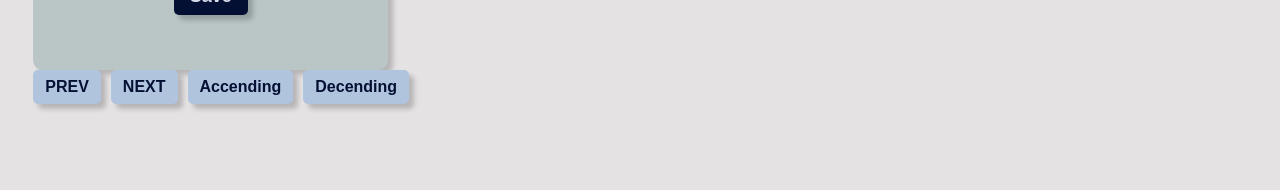
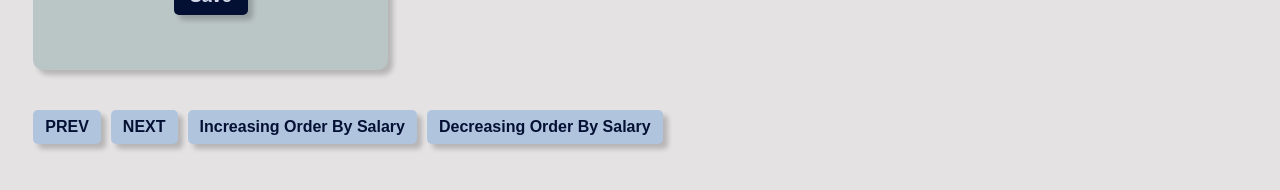
Before and after one commit to Ankit-Mishra07/Masai-Unit-5, a React (Create React App) app in the folder React-5-forms-events-refs/learning/: page / in a window 1280 px wide. Shown: the part 378-568 px from the top of the page. Built offline with nearby package versions, Linux system fonts and the light colour scheme; no server answers.

Commit message:
Assignment Done

```diff
--- a/React-5-forms-events-refs/learning/public/index.html
+++ b/React-5-forms-events-refs/learning/public/index.html
@@ -24,7 +24,7 @@
       work correctly both with client-side routing and a non-root public URL.
       Learn how to configure a non-root public URL by running `npm run build`.
     -->
-    <title>React App</title>
+    <title>User Data App</title>
   </head>
   <body>
     <noscript>You need to enable JavaScript to run this app.</noscript>
--- a/React-5-forms-events-refs/learning/src/Assignment/Form2.css
+++ b/React-5-forms-events-refs/learning/src/Assignment/Form2.css
@@ -72,6 +72,7 @@
 
 .button_box{
     margin-left: 2%;
+    margin-top: 40px;
 }
 
 .button_box > button {
@@ -82,6 +83,7 @@
     outline: none;
     border-radius: 5px;
     box-shadow: 5px 5px 5px rgba(0, 0, 0, 0.2);
+    cursor: pointer;
 
 }
 .next {
--- a/React-5-forms-events-refs/learning/src/Assignment/Form2.js
+++ b/React-5-forms-events-refs/learning/src/Assignment/Form2.js
@@ -173,8 +173,8 @@ const Form2 = () => {
 
     <button className="prev" disabled={page === 1} onClick={() => setPage(page - 1)}>PREV</button>
     <button className="next" onClick={() => setPage(page + 1)}>NEXT</button>
-    <button className="asc" onClick={() => setOrd("ASC")}>Accending</button>
-    <button className="desc" onClick={() => setOrd("DESC")}>Decending</button>
+    <button className="asc" onClick={() => setOrd("ASC")}>Increasing Order By Salary</button>
+    <button className="desc" onClick={() => setOrd("DESC")}>Decreasing Order By Salary</button>
     </div>
 </>
   );
```
Also changed, not shown: 1 other file (tests, documents, lock files or other folders).
